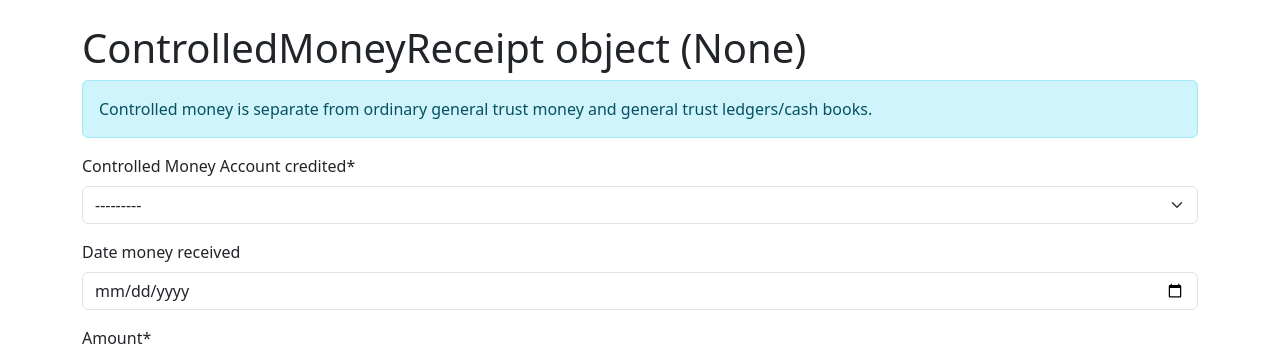
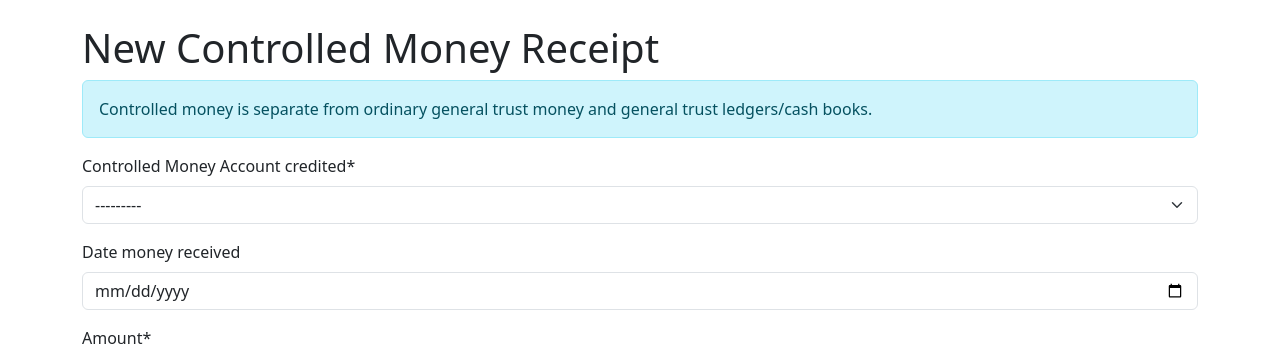
Before and after one commit to Dvrchmnd72/Matter-Funds, a Django app: page /trust/controlled-money/receipts/new/ in a window 1280 px wide. Shown: the part 80-428 px from the top of the page. Run offline with Django 4.2, Linux system fonts and the light colour scheme; a user stored in the database is signed in; tables that the repository leaves empty hold one stand-in row (values such as "Sample post"); some libraries are stand-ins or nearby versions.

Commit message:
Improve controlled money form titles and receipt redirect

```diff
--- a/apps/trust/templates/trust/controlled_money/form.html
+++ b/apps/trust/templates/trust/controlled_money/form.html
@@ -1,5 +1,5 @@
 {% extends 'base.html' %}{% load crispy_forms_tags %}{% block content %}
-<h1>{{ view.model|default:'Controlled Money' }}</h1>
+<h1>{{ form_title|default:'Controlled Money' }}</h1>
 <p class="alert alert-info">Controlled money is separate from ordinary general trust money and general trust ledgers/cash books.</p>
 <form method="post" enctype="multipart/form-data">{% csrf_token %}{{ form|crispy }}<button class="btn btn-primary" type="submit">Save</button></form>
 {% endblock %}
--- a/apps/trust/views.py
+++ b/apps/trust/views.py
@@ -788,6 +788,10 @@ class ControlledMoneyAccountCreateView(AdminOrAccountantMixin, CreateView):
     template_name = 'trust/controlled_money/form.html'
     def get_form_kwargs(self):
         kw=super().get_form_kwargs(); kw['user']=self.request.user; return kw
+    def get_context_data(self, **kwargs):
+        ctx = super().get_context_data(**kwargs)
+        ctx['form_title'] = 'New Controlled Money Account'
+        return ctx
     def get_success_url(self): return reverse('trust:controlled_money_detail', kwargs={'pk': self.object.pk})
 
 class ControlledMoneyAccountDetailView(AdminOrAccountantMixin, DetailView):
@@ -811,14 +815,24 @@ class ControlledMoneyAccountDetailView(AdminOrAccountantMixin, DetailView):
 class ControlledMoneyReceiptCreateView(AdminOrAccountantMixin, CreateView):
     model = ControlledMoneyReceipt; form_class = ControlledMoneyReceiptForm; template_name='trust/controlled_money/form.html'
     def get_form_kwargs(self): kw=super().get_form_kwargs(); kw['user']=self.request.user; return kw
+    def get_context_data(self, **kwargs):
+        ctx = super().get_context_data(**kwargs)
+        ctx['form_title'] = 'New Controlled Money Receipt'
+        return ctx
     def form_valid(self, form):
-        messages.success(self.request, 'Controlled Money Receipt created.')
-        return super().form_valid(form)
-    def get_success_url(self): return reverse('trust:controlled_money_receipt_pdf', kwargs={'pk': self.object.pk})
+        response = super().form_valid(form)
+        messages.success(self.request, f'Controlled Money Receipt #{self.object.receipt_number} created. Download the PDF from the register below.')
+        return response
+    def get_success_url(self):
+        return reverse('trust:controlled_money_detail', kwargs={'pk': self.object.controlled_money_account_id})
 
 class ControlledMoneyWithdrawalCreateView(AdminOrAccountantMixin, CreateView):
     model = ControlledMoneyWithdrawal; form_class = ControlledMoneyWithdrawalForm; template_name='trust/controlled_money/form.html'
     def get_form_kwargs(self): kw=super().get_form_kwargs(); kw['user']=self.request.user; return kw
+    def get_context_data(self, **kwargs):
+        ctx = super().get_context_data(**kwargs)
+        ctx['form_title'] = 'New Controlled Money Withdrawal'
+        return ctx
     def get_success_url(self): return reverse('trust:controlled_money_detail', kwargs={'pk': self.object.controlled_money_account_id})
 
 class ControlledMoneyReceiptPDFView(AdminOrAccountantMixin, View):
```
